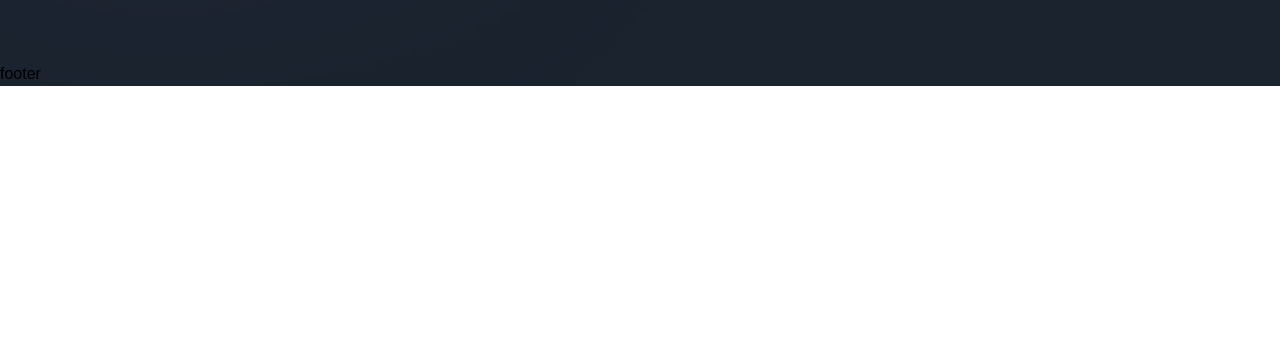
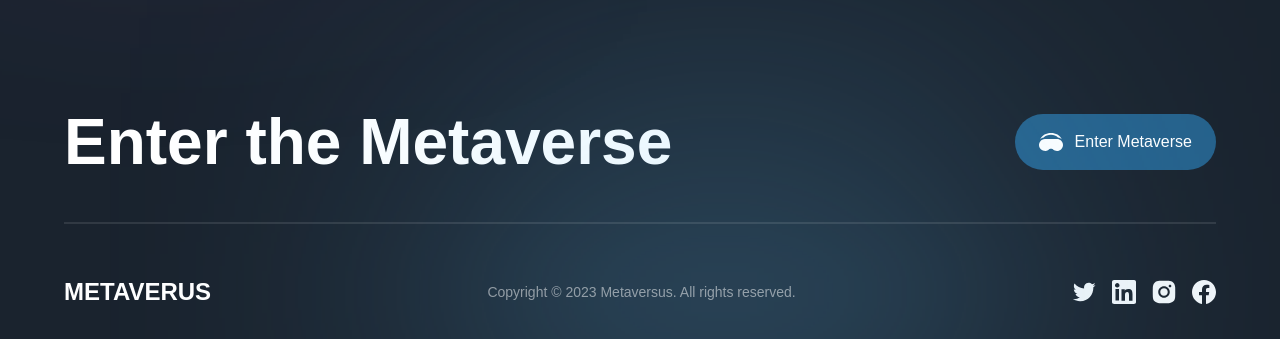
Before and after one commit to Eingest/project_metaversus, a Next.js app: page / in a window 1280 px wide. Shown: the part 7169-7508 px from the top of the page. Before the commit the page ends 7255 px from the top, so only its background shows below. Built offline with nearby package versions, Linux system fonts and the light colour scheme; a web font is replaced by a local one.

Commit message:
added footer | FINAL

```diff
--- a/components/CustomTexts.jsx
+++ b/components/CustomTexts.jsx
@@ -1,7 +1,6 @@
 "use client";
 
 import { motion } from "framer-motion";
-
 import { textContainer, textVariant2 } from "../utils/motion";
 
 export const TypingText = ({ title, textStyles }) => (
--- a/components/Footer.jsx
+++ b/components/Footer.jsx
@@ -1,9 +1,62 @@
-'use client';
+"use client";
+
+import { motion } from "framer-motion";
+import { socials } from "../constants";
+
+import styles from "../styles";
+import { footerVariants } from "../utils/motion";
 
 const Footer = () => (
-  <footer>
-    footer
-  </footer>
+  <motion.footer
+    variants={footerVariants}
+    initial="hidden"
+    whileInView="show"
+    className={`${styles.xPaddings} py-8 relative`}
+  >
+    <div className="footer-gradient" />
+    <div className={`${styles.innerWidth} mx-auto flex flex-col gap-8`}>
+      <div className="flex items-center justify-between flex-wrap gap-5">
+        <h4 className="font-bold md:text-[64px] text-[44px] text-white">
+          Enter the Metaverse
+        </h4>
+        <button
+          type="button"
+          className="flex items-center h-fit py-4 px-6 bg-[#25618B] rounded-[32px] gap-[12px]"
+        >
+          <img
+            src="/headset.svg"
+            alt="headset"
+            className="w-[24px] h-[24px] object-contain"
+          />
+          <span className="font-normal text-[16px] text-white">
+            Enter Metaverse
+          </span>
+        </button>
+      </div>
+
+      <div className="flex flex-col">
+        <div className="mb-[50px] h-[2px] bg-white opacity-10" />
+
+        <div className="flex items-center justify-between flex-wrap gap-4">
+          <h4 className="font-extrabold text-[24px] text-white">METAVERUS</h4>
+          <p className="font-normal text-[14px] text-white opacity-50">
+            Copyright © 2023 Metaversus. All rights reserved.
+          </p>
+
+          <div className="flex gap-4">
+            {socials.map((social) => (
+              <img
+                key={social.name}
+                src={social.url}
+                alt={social.name}
+                className="w-[24px] h-[24px] object-contain cursor-pointer"
+              />
+            ))}
+          </div>
+        </div>
+      </div>
+    </div>
+  </motion.footer>
 );
 
 export default Footer;
--- a/components/InsightCard.jsx
+++ b/components/InsightCard.jsx
@@ -6,7 +6,7 @@
 
 const InsightCard = ({ imgUrl, title, subtitle, index }) => (
   <motion.div
-    variant={fadeIn("up", "spring", index * 0.5, 1)}
+    variants={fadeIn("up", "spring", index * 0.5, 1)}
     className="flex md:flex-row flex-col gap-4"
   >
     <img
@@ -23,9 +23,10 @@
           {subtitle}
         </p>
       </div>
+
       <div className="lg:flex hidden items-center justify-center w-[100px] h-[100px] rounded-full bg-transparent border-[1px] border-white">
         <img
-          src="arrow.svg"
+          src="/arrow.svg"
           alt="arrow"
           className="w-[40%] h-[40%] object-contain"
         />
--- a/sections/Insights.jsx
+++ b/sections/Insights.jsx
@@ -4,8 +4,8 @@
 
 import styles from "../styles";
 import { insights } from "../constants";
+import { staggerContainer } from "../utils/motion";
 import { InsightCard, TitleText, TypingText } from "../components";
-import { staggerContainer } from "../utils/motion";
 
 const Insights = () => (
   <section className={`${styles.paddings} relative z-10`}>
@@ -17,14 +17,13 @@
       className={`${styles.innerWidth} mx-auto flex flex-col`}
     >
       <TypingText title="| Insight" textStyles="text-center" />
-      <TitleText title="Insight about Metaverse" textStyles="text-center" />
+      <TitleText
+        title={<>Insight about metaverse</>}
+        textStyles="text-center"
+      />
       <div className="mt-[50px] flex flex-col gap-[30px]">
-        {insights.map((insight, index) => (
-          <InsightCard
-            key={`insight-${index}`}
-            {...insight}
-            index={index + 1}
-          />
+        {insights.map((item, index) => (
+          <InsightCard key={`insight-${index}`} {...item} index={index + 1} />
         ))}
       </div>
     </motion.div>
--- a/sections/World.jsx
+++ b/sections/World.jsx
@@ -37,7 +37,7 @@
         </div>
 
         <div className="absolute top-10 left-20 w-[70px] h-[70px] p-[6px] rounded-full bg-[#5D6680]">
-          <img src="people-02.png" alt="people" className="w-full h-full" />
+          <img src="/people-02.png" alt="people" className="w-full h-full" />
         </div>
 
         <div className="absolute top-1/2 left-[45%] w-[70px] h-[70px] p-[6px] rounded-full bg-[#5D6680]">
```
